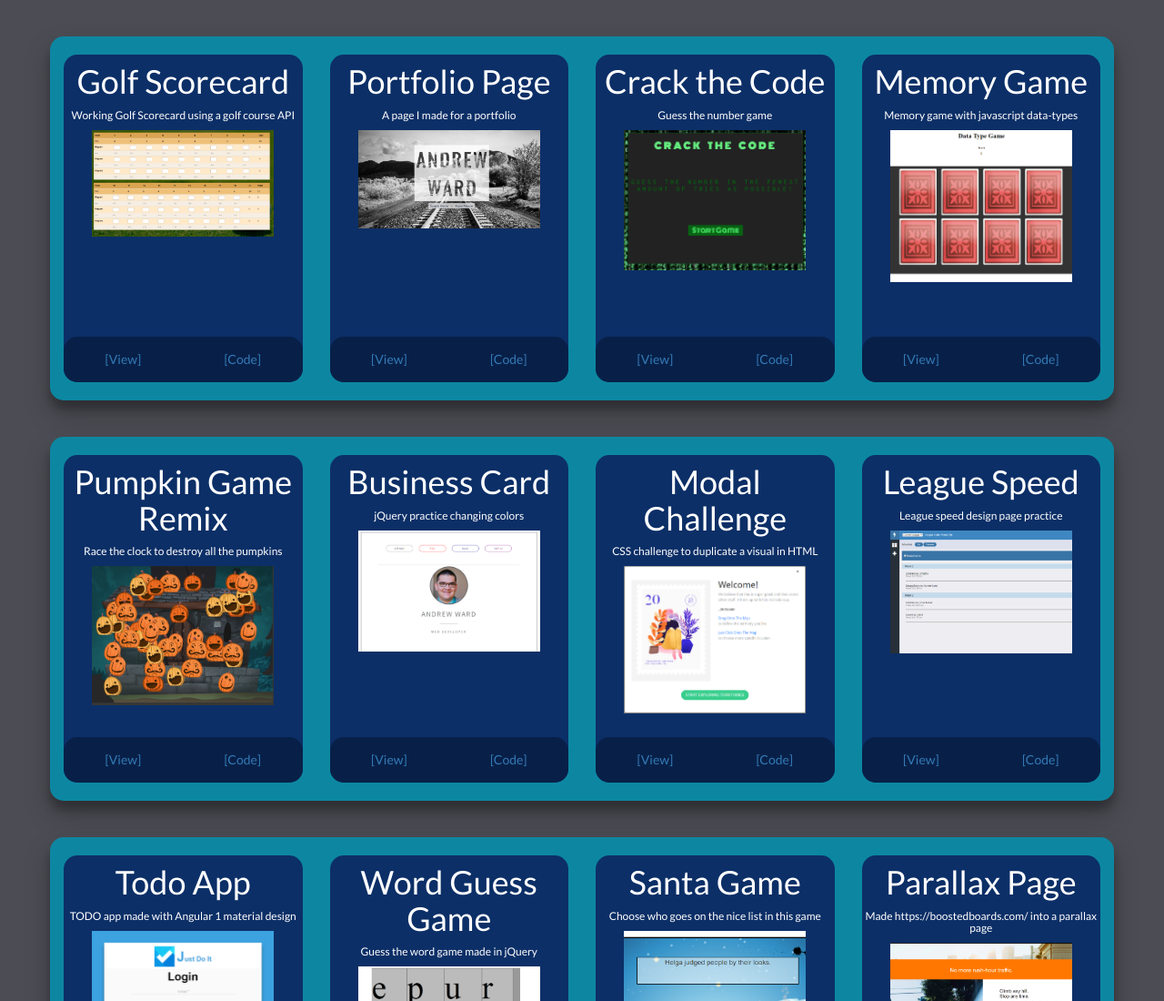
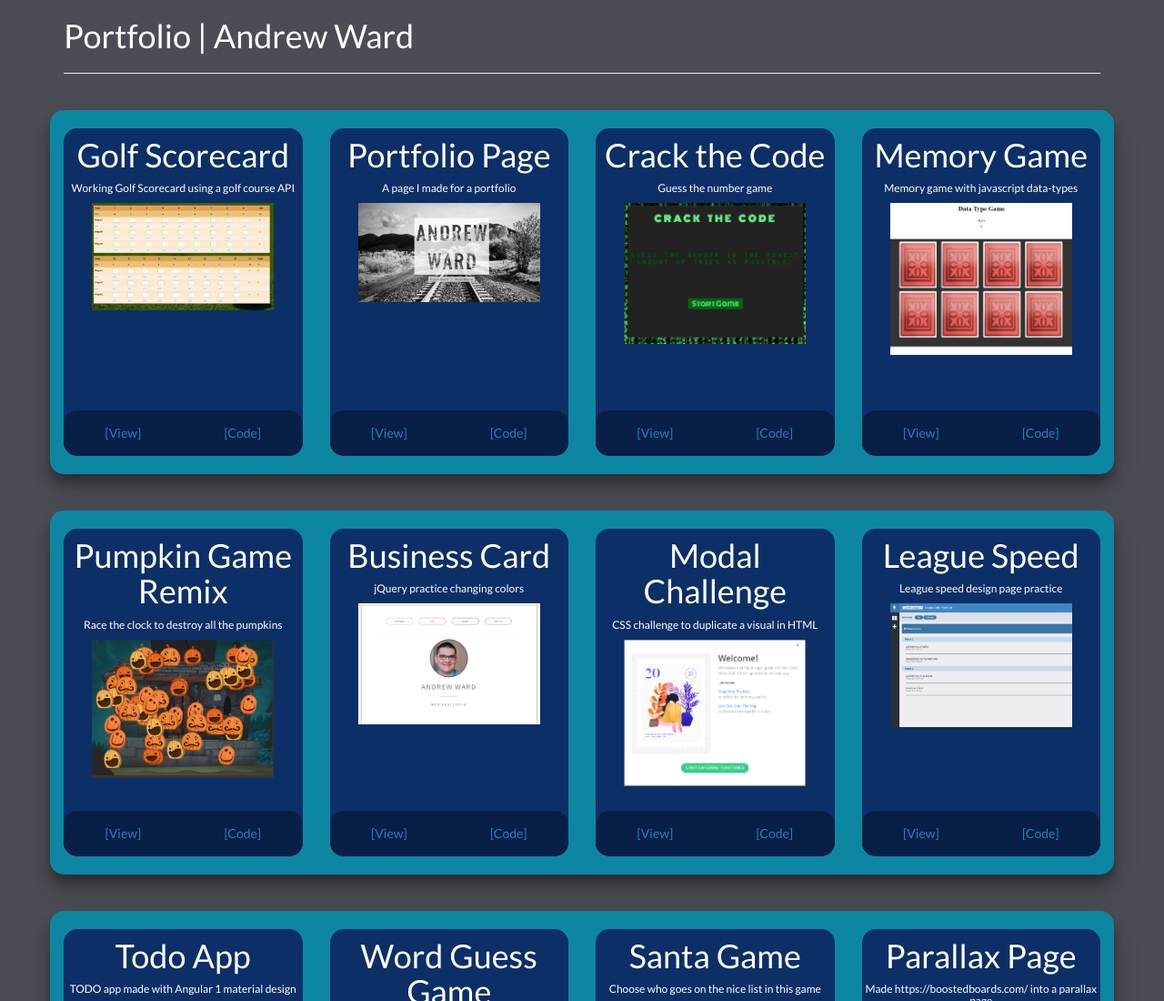
Before and after one commit to ward-spacecase/Final-Portfolio, a plain HTML site: page index.html in a window 1280 px wide. Shown: the top 1100 px of the page at 91% size. Drawn offline with nearby package versions, Linux system fonts and the light colour scheme.

Commit message:
added header

```diff
--- a/index.html
+++ b/index.html
@@ -77,6 +77,8 @@
     </style>
 </head>
 <body class="container">
+<h1>Portfolio   |   Andrew Ward</h1>
+<hr>
     <div class="portfolioContainer row">
         <div class="col-lg-3 col-sm-6 each-col">
             <div class="item-box">
```
